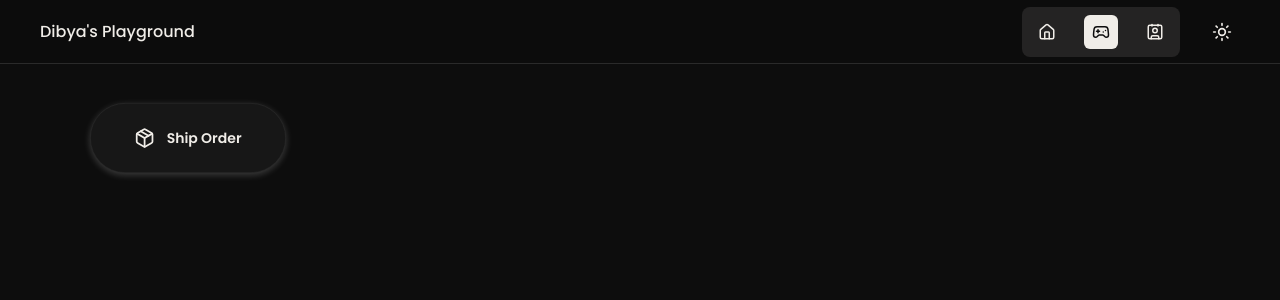
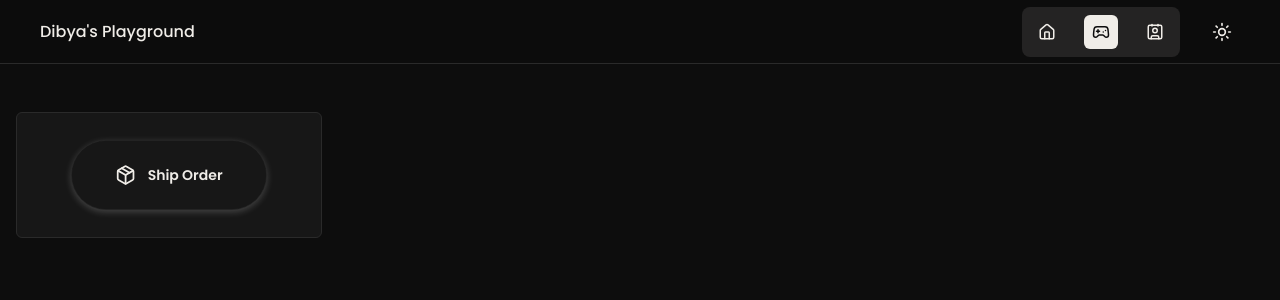
Before and after one commit to dibya-22/animation-playground, a Next.js app: page /playground in a window 1280 px wide. Shown: the top 300 px of the page. Built offline with nearby package versions, Linux system fonts and the light colour scheme.

Commit message:
feat: bento box design for displaying components

```diff
--- a/app/playground/page.tsx
+++ b/app/playground/page.tsx
@@ -1,21 +1,12 @@
 import ShippingButton from "@/components/playground/ShippingButton";
-
-const PlaygroundContainer = ({ children }: { children?: React.ReactNode }) => {
-    return (
-        <div className=" px-4 sm:px-8 pt-14 md:pt-18 pb-16 md:pb-4 bg-background p-6 overflow-x-hidden" suppressHydrationWarning>
-            <div className="grid grid-cols-1 sm:grid-cols-2 md:grid-cols-3 lg:grid-cols-4 grid-rows-[masonry] gap-4 p-4">
-                {children}
-            </div>
-        </div>
-    );
-};
+import { BentoCell, BentoCell4, BentoGrid, BentoGrid4 } from "@/components/ui/BentoGrid";
 
 const Playground = () => {
     return (
-        <div>
-            <PlaygroundContainer>
-                <ShippingButton />
-            </PlaygroundContainer>
+        <div className="mt-14 md:mt-24 mb-16 md:mb-0 p-4 flex flex-col gap-4">
+            <BentoGrid4>
+                <BentoCell4 span={1}><ShippingButton /></BentoCell4>
+            </BentoGrid4>
         </div>
     )
 }
--- /dev/null
+++ b/components/ui/BentoGrid.tsx
@@ -0,0 +1,64 @@
+import { cn } from "@/lib/utils";
+
+interface BentoGridProps {
+    children: React.ReactNode;
+    className?: string;
+}
+
+interface BentoCellProps {
+    children: React.ReactNode;
+    className?: string;
+    span?: 1 | 2 | 3 | 4;
+}
+
+export function BentoGrid({ children, className }: BentoGridProps) {
+    return (
+        <div className={cn("grid grid-cols-1 sm:grid-cols-2 lg:grid-cols-3 gap-3 w-full", className)}>
+            {children}
+        </div>
+    );
+}
+
+export function BentoCell({ children, className, span = 1 }: BentoCellProps) {
+    return (
+        <div
+            className={cn(
+                "bg-card text-card-foreground border border-border",
+                "rounded-lg p-4 overflow-hidden min-w-0",
+                "flex justify-center items-center",
+                span === 2 && "sm:col-span-2",
+                span === 3 && "sm:col-span-2 lg:col-span-3",
+                className
+            )}
+        >
+            {children}
+        </div>
+    );
+}
+
+export function BentoGrid4({ children, className }: BentoGridProps) {
+    return (
+        <div className={cn("grid grid-cols-1 sm:grid-cols-2 lg:grid-cols-4 gap-2 w-full", className)}>
+            {children}
+        </div>
+    );
+}
+
+export function BentoCell4({ children, className, span = 1 }: BentoCellProps) {
+    return (
+        <div
+            className={cn(
+                "bg-card text-card-foreground border border-border",
+                "rounded-md p-3 overflow-hidden min-w-0",
+                "flex justify-center items-center",
+                "col-span-2 sm:col-span-1",
+                span === 2 && "col-span-2",
+                span === 3 && "col-span-2 sm:col-span-3",
+                span === 4 && "col-span-2 sm:col-span-2 lg:col-span-4",
+                className
+            )}
+        >
+            {children}
+        </div>
+    );
+}
```
